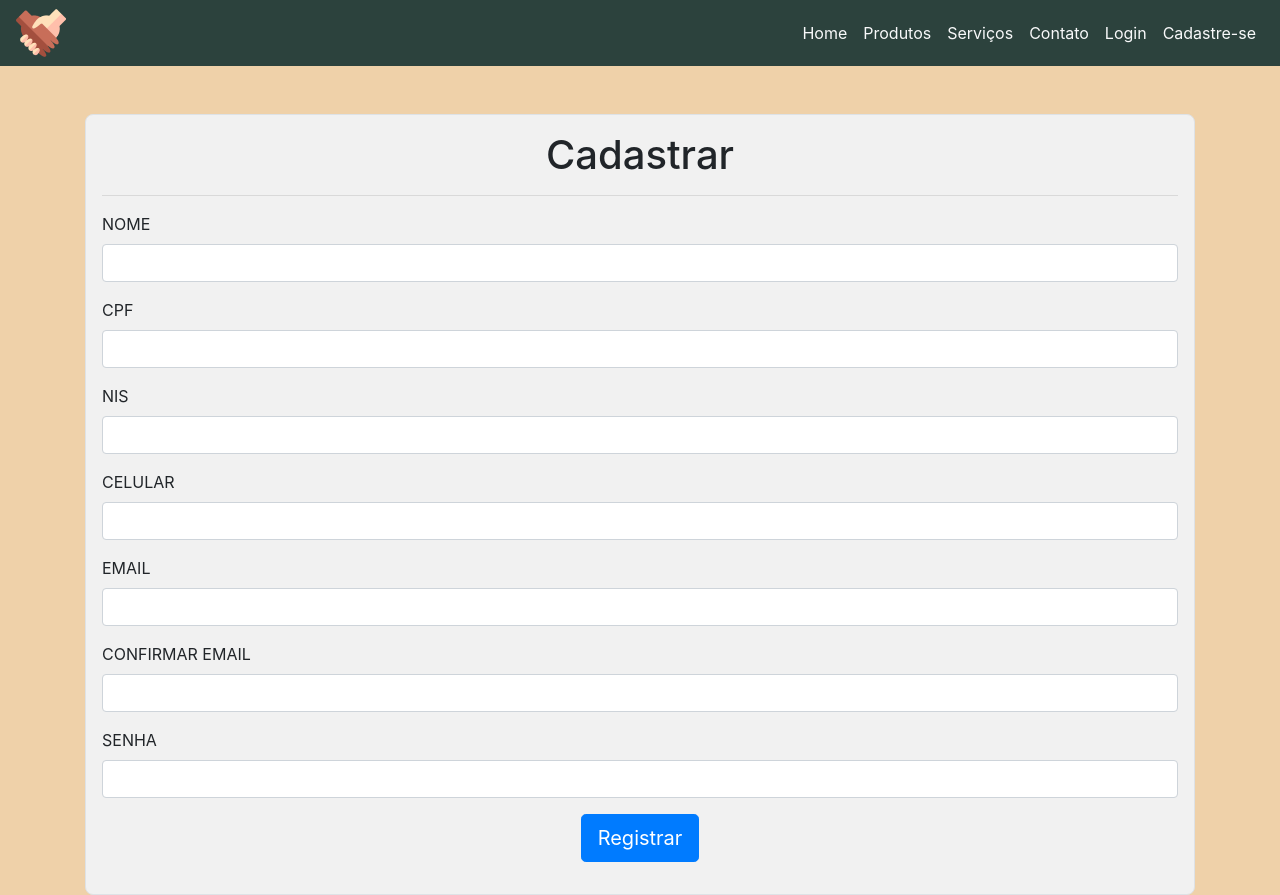
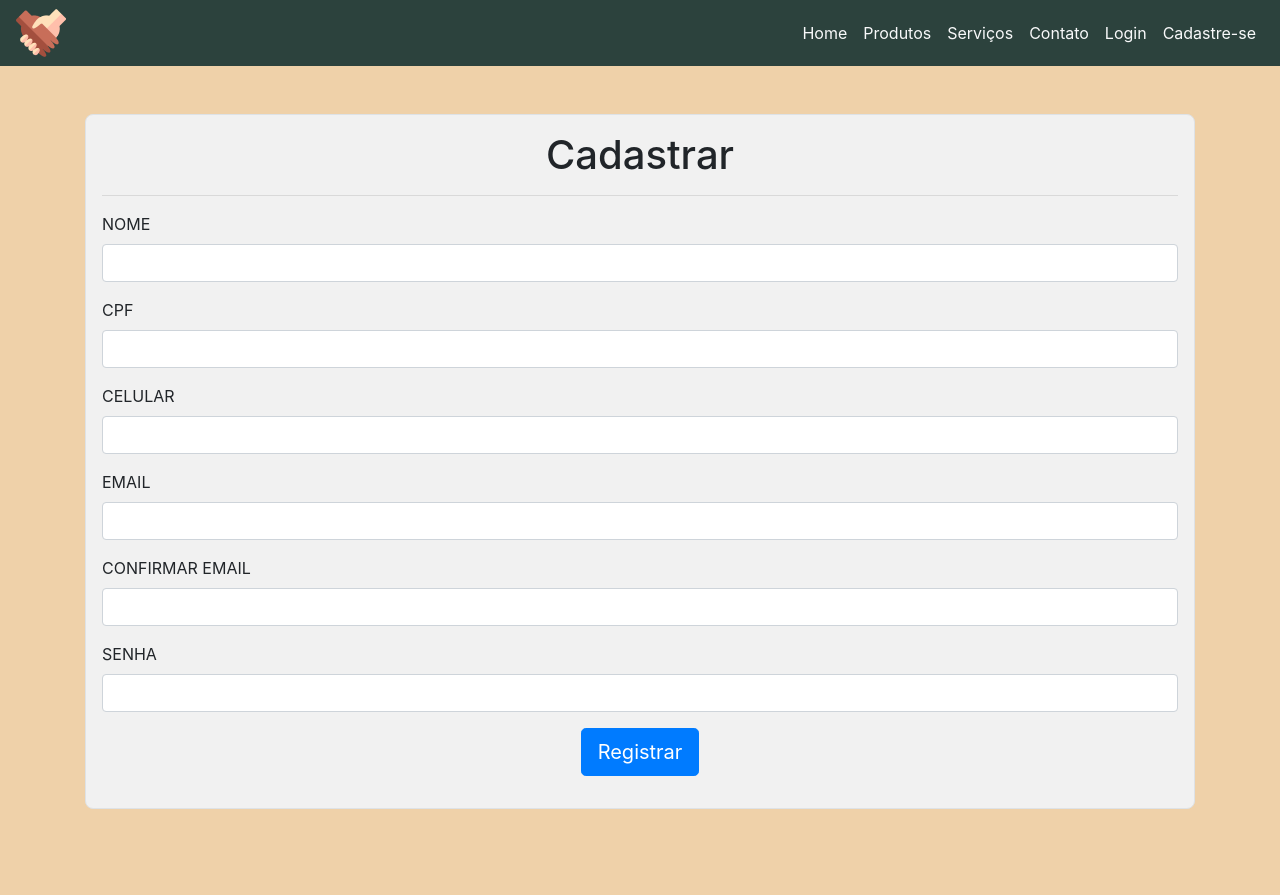
Before and after one commit to grupo9recode/squad09, a React (Create React App) app: page /cadastrese in a window 1280 px wide. After the commit the page ends 809 px from the top, so only its background shows below. Built offline with nearby package versions, Linux system fonts and the light colour scheme.

Commit message:
testando de novo

```diff
--- a/src/Pages/Cadastrese.js
+++ b/src/Pages/Cadastrese.js
@@ -9,20 +9,18 @@ const Cadastrese = () => {
                     <h1 className="text-center">Cadastrar</h1><hr></hr>
                 <form>
                     <div className="mb-3">
-                        <label for="exampleInputEmail1" className="form-label">NOME</label>
-                        <input type="email" className="form-control" id="email" name="email" />
+                        <label for="nome" className="form-label">NOME</label>
+                        <input type="text" className="form-control" id="nome" name="nome" />
                     </div>
                     <div className="mb-3">
-                        <label for="exampleInputPassword1" className="form-label">CPF</label>
-                        <input type="password" className="form-control" id="senha" name="senha" />
+                        <label for="cpf" className="form-label">CPF</label>
+                        <input type="cpf" maxlength="11" className="form-control" id="cpf" name="cpf" />
                     </div>
+
+
                     <div className="mb-3">
-                        <label for="exampleInputPassword1" className="form-label">NIS</label>
-                        <input type="password" className="form-control" id="senha" name="senha" />
-                    </div>
-                    <div className="mb-3">
-                        <label for="exampleInputPassword1" className="form-label">CELULAR</label>
-                        <input type="password" className="form-control" id="senha" name="senha" />
+                        <label for="celular" className="form-label">CELULAR</label>
+                        <input type="tel" className="form-control" id="celular" name="senha" />
                     </div>
                     <div className="mb-3">
                         <label for="exampleInputPassword1" className="form-label">EMAIL</label>
--- a/src/Pages/Login.js
+++ b/src/Pages/Login.js
@@ -10,11 +10,11 @@ const Login = () => {
                     <hr/>
                 <form>
                     <div className="mb-3">
-                        <label for="exampleInputEmail1" className="form-label">Email</label>
+                        <label for="email" className="form-label">Email</label>
                         <input type="email" className="form-control" id="email" name="email" />
                     </div>
                     <div className="mb-3">
-                        <label for="exampleInputPassword1" className="form-label">Senha</label>
+                        <label for="senha" className="form-label">Senha</label>
                         <input type="password" className="form-control" id="senha" name="senha" />
                     </div>
                     <div className="mb-3 d-flex">
```
Also changed, not shown: src/Pages/EsqueciSenha.js (added), src/Pages/MinhaConta.js (added), 1 other file (tests, documents, lock files or other folders).
